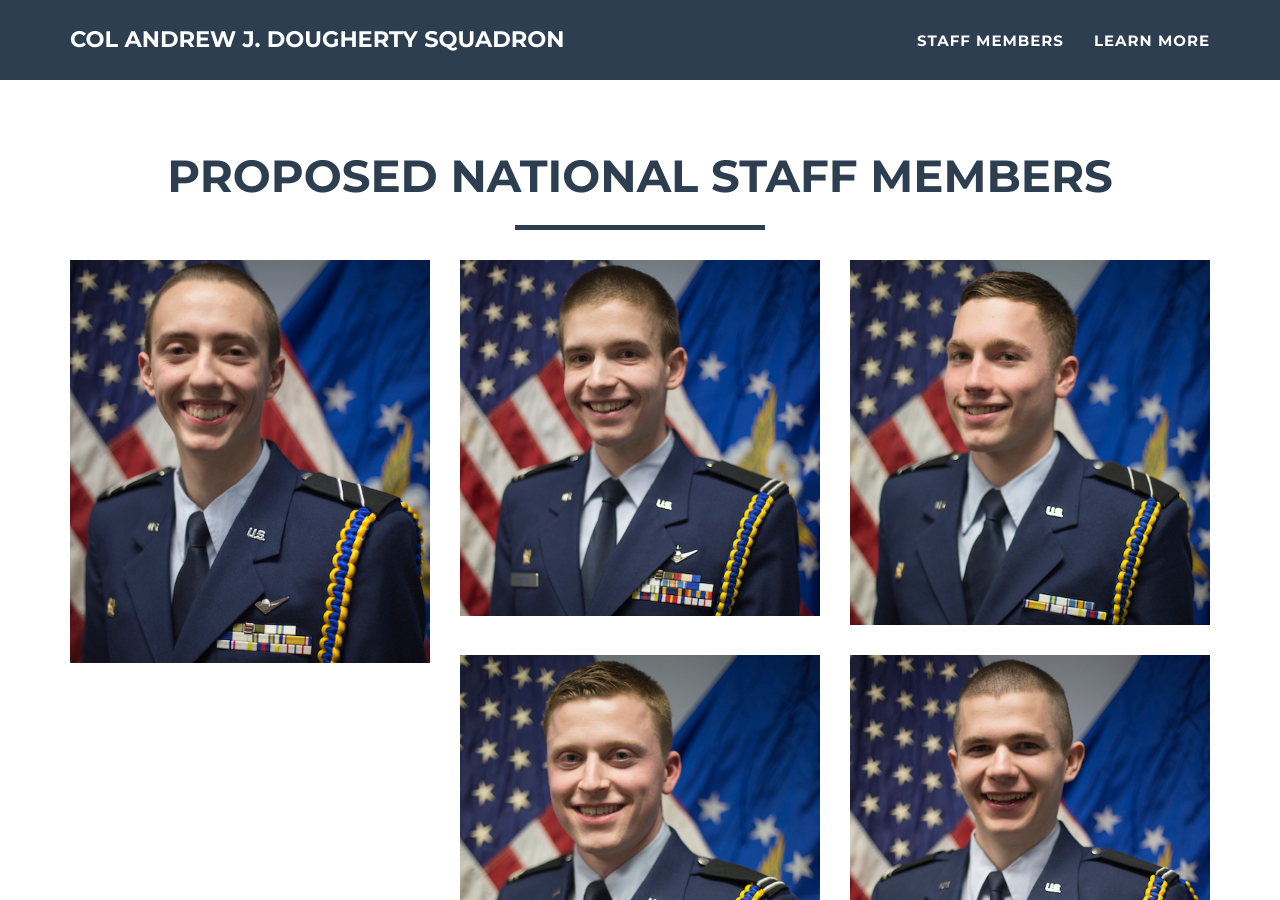
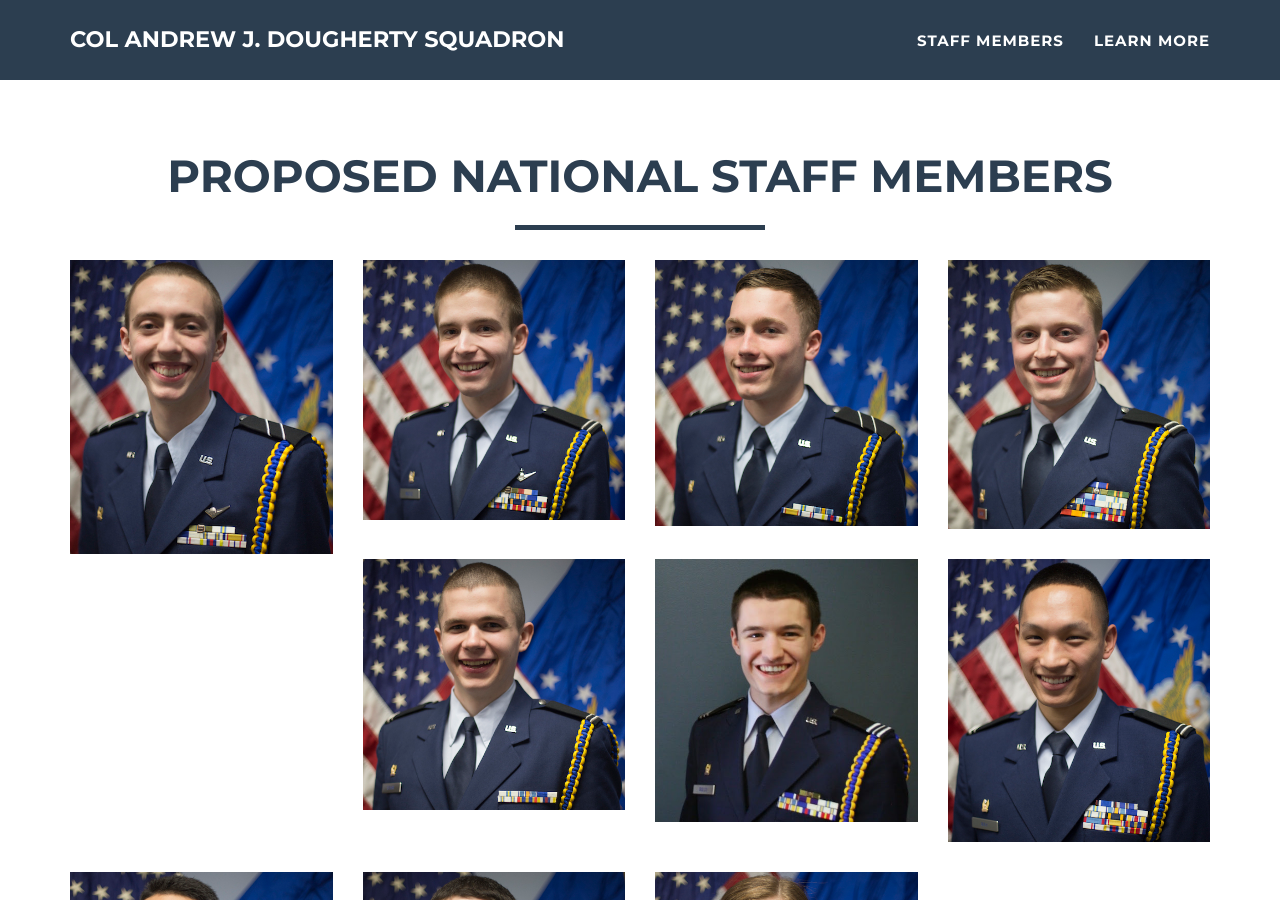
Before and after one commit to cralor/dougherty, a Jekyll site: the page built from index.html, in a window 1280 px wide and 900 px high, scrolled down 1237 px. Built offline with Jekyll 4.4.1, drawn with Linux system fonts in a browser that asks for light colours.

Commit message:
resizing images further

```diff
--- a/_includes/portfolio_grid.html
+++ b/_includes/portfolio_grid.html
@@ -10,7 +10,7 @@
             </div>
             <div class="row">
                 {% for post in site.posts %}
-                    <div class="col-lg-4 portfolio-item">
+                    <div class="col-lg-3 portfolio-item">
                         <a href="#portfolioModal-{{ post.modal-id }}" class="portfolio-link" data-toggle="modal">
                             <div class="caption">
                                 <div class="caption-content">
```
Also changed, not shown: img/portfolio/jacobs.jpg, img/portfolio/pineiro.jpg.
